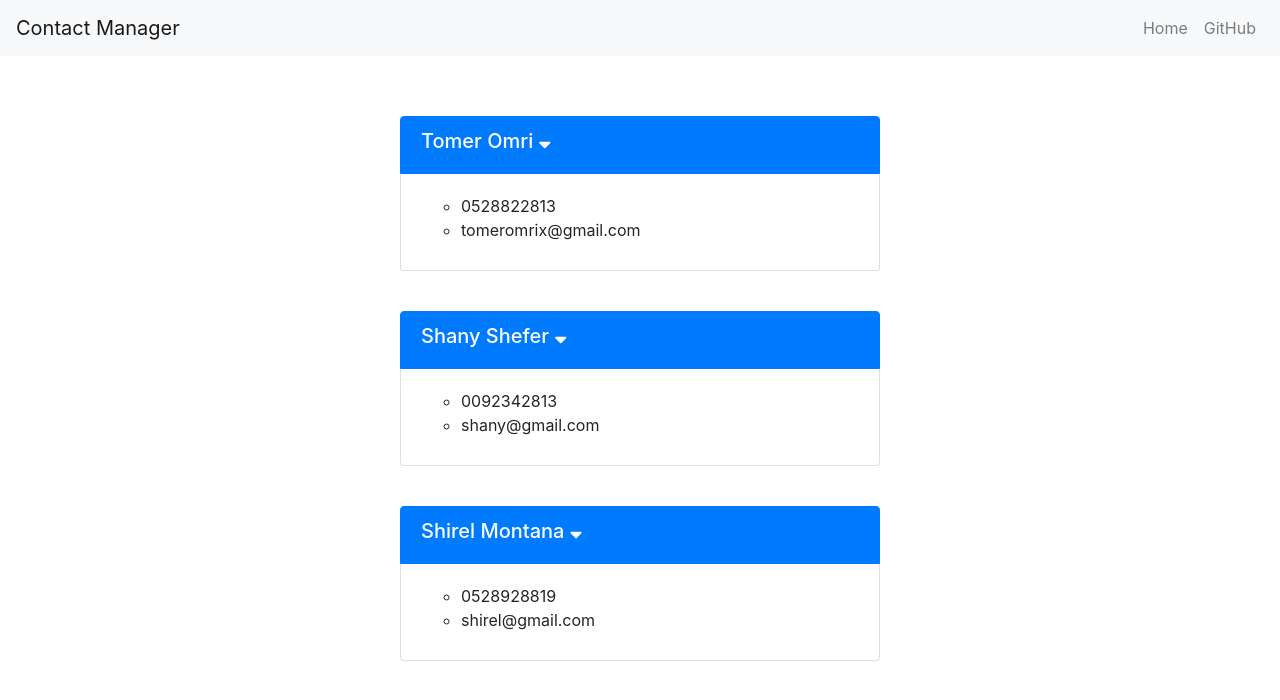
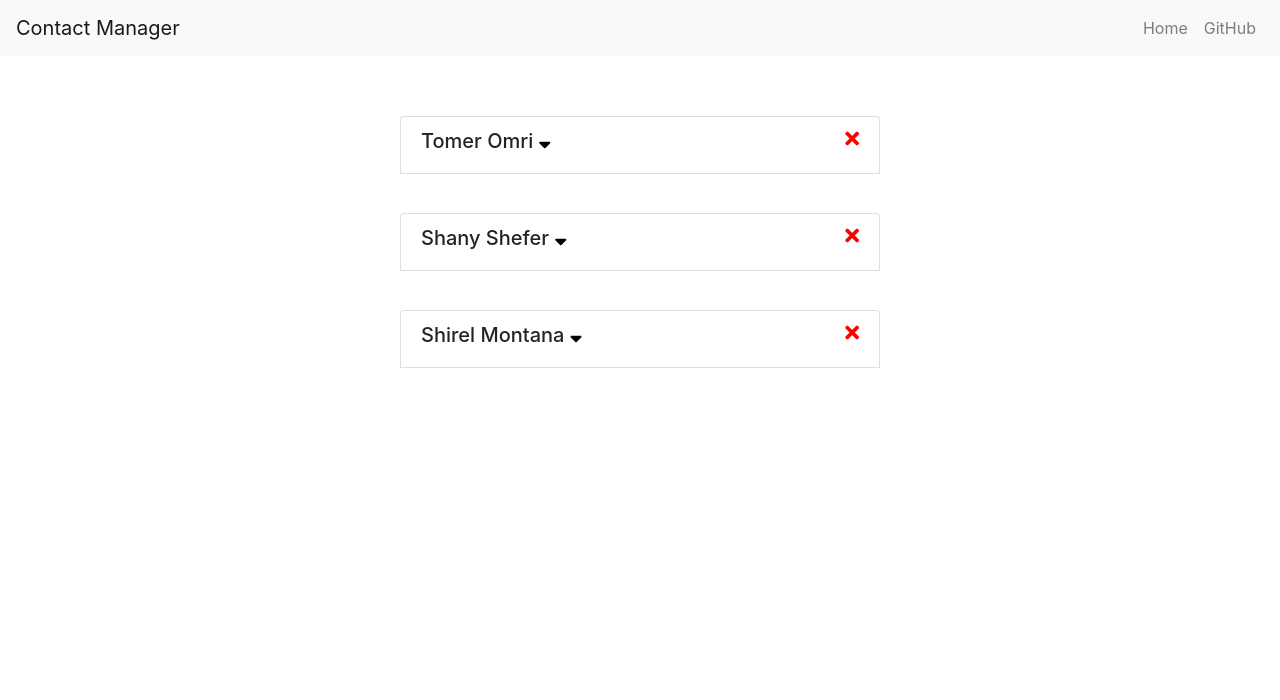
Before and after one commit to TomerOmri/contactManager, a React (Create React App) app: page / in a window 1280 px wide. Shown: the top 700 px of the page. Built offline with nearby package versions, Linux system fonts and the light colour scheme.

Commit message:
adding delete contact

```diff
--- a/src/App.js
+++ b/src/App.js
@@ -1,6 +1,6 @@
 import React, { Component } from "react";
 import "./App.css";
-import Contact from "./components/ContactList/ContactList.js";
+import ContactList from "./components/ContactList/ContactList.js";
 import Header from "./components/Header/Header.js";
 import { Container, Row, Col } from "reactstrap";
 
@@ -14,7 +14,7 @@ class App extends Component {
           <Row>
             <Col sm="12" md={{ size: 6, offset: 3 }}>
               {" "}
-              <Contact />
+              <ContactList />
             </Col>
           </Row>
         </div>
--- a/src/components/Contact/Contact.js
+++ b/src/components/Contact/Contact.js
@@ -1,4 +1,6 @@
 import React, { Component } from "react";
+import PropTypes from "prop-types";
+
 import {
   ListGroup,
   ListGroupItem,
@@ -9,24 +11,45 @@ import {
 class Contact extends Component {
   constructor() {
     super();
+    this.state = { showContactInfo: false };
   }
+
+  onShowClick = () => {
+    this.setState({ showContactInfo: !this.state.showContactInfo });
+  };
+
+  onDeleteClick = () => {
+    this.props.deleteClickHandler();
+  };
 
   render() {
     const { contact } = this.props;
-    let infoVisible = false;
-
-    const onShowInfo = () => {
-      infoVisible = infoVisible ? false : true;
-    };
+    const { showContactInfo } = this.state;
 
     return (
       <div className="container">
-        <ListGroupItem active>
+        <ListGroupItem>
           <ListGroupItemHeading>
             {contact.name}{" "}
-            <i onClick={onShowInfo()} className="fas fa-sort-down" />
+            <i
+              onClick={() => {
+                this.onShowClick();
+              }}
+              className="fas fa-sort-down"
+              style={{ cursor: "pointer", color: "black" }}
+            />
+            <i
+              className="fas fa-times"
+              onClick={() => {
+                this.props.onDeleteClick();
+              }}
+              style={{ cursor: "pointer", float: "right", color: "red" }}
+            />
           </ListGroupItemHeading>
         </ListGroupItem>
+        {showContactInfo ? (
+          <div>
+            {" "}
             <ListGroupItem>
               <ListGroupItemHeading />
               <ListGroupItemText>
@@ -37,8 +60,17 @@ class Contact extends Component {
               </ListGroupItemText>
             </ListGroupItem>
           </div>
+        ) : (
+          <div />
+        )}
+      </div>
     );
   }
 }
 
+Contact.propTypes = {
+  contact: PropTypes.object.isRequired,
+  deleteClickHandler: PropTypes.func.isRequired
+};
+
 export default Contact;
--- a/src/components/ContactList/ContactList.js
+++ b/src/components/ContactList/ContactList.js
@@ -10,6 +10,9 @@ import {
 class ContactList extends Component {
   constructor() {
     super();
+
+    // this.deleteClickHandler = this.deleteClickHandler.bind(this);
+
     this.state = {
       contacts: [
         {
@@ -34,21 +37,28 @@ class ContactList extends Component {
     };
   }
 
+  deleteContact = () => {
+    console.log("123");
+  };
+
   render() {
     const { contacts } = this.state;
 
     return (
-      <div>
+      <React.Fragment>
         <ListGroup>
           {contacts.map(contact => {
             return (
               <div className="container">
-                <Contact contact={contact} />
+                <Contact
+                  contact={contact}
+                  deleteClickHandler={this.deleteContact}
+                />
               </div>
             );
           })}
         </ListGroup>
-      </div>
+      </React.Fragment>
     );
   }
 }
```
Lines whose indentation alone changed are shown as unchanged.
